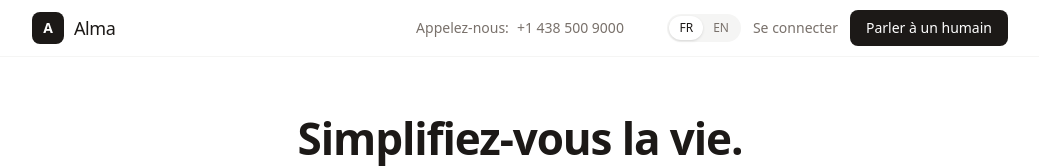
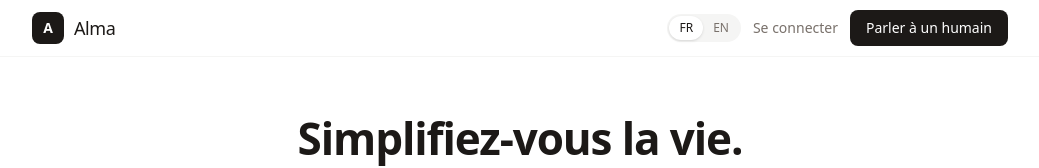
Before and after one commit to sachagucci/alma-website, a Next.js app: page / in a window 1280 px wide. Shown: the top 168 px of the page, without its empty margins (120-1159 px from the left). Built offline with nearby package versions, Linux system fonts and the light colour scheme.

Commit message:
remove phone number link from landing page

```diff
--- a/src/app/page.tsx
+++ b/src/app/page.tsx
@@ -324,14 +324,7 @@ export default function AlmaLandingPage() {
             <span className="text-lg font-medium tracking-tight">Alma</span>
           </div>
 
-          {/* Center: Phone Number (Absolute) */}
-          <a
-            href="tel:+14385009000"
-            className="absolute left-1/2 top-1/2 -translate-x-1/2 -translate-y-1/2 text-sm text-stone-500 hover:text-stone-900 transition-colors hidden md:flex items-center gap-2 whitespace-nowrap z-10"
-          >
-            <span className="hidden lg:inline">{t.nav.callUs}:</span>
-            <span className="font-medium">+1 438 500 9000</span>
-          </a>
+          {/* Center: Phone Number (removed) */}
 
           {/* Right: Language & CTAs */}
           <div className="flex items-center gap-3 relative z-20 bg-white/50 backdrop-blur-sm rounded-full pl-2">
```
Also changed, not shown: 1 other file (tests, documents, lock files or other folders).
